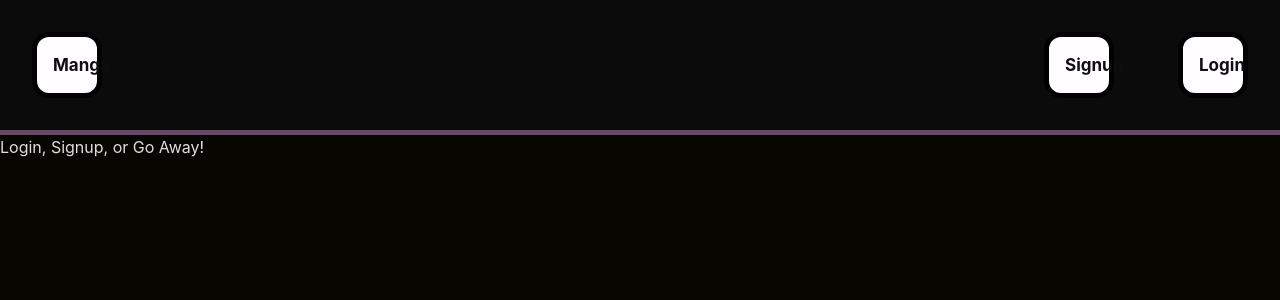
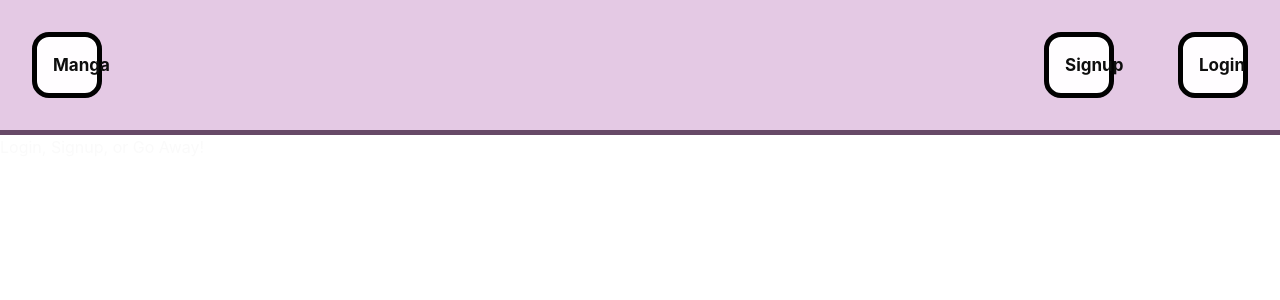
Before and after one commit to Maz1231/Manga-Project, a React (Vite) app in the folder my-vue-app/: page / in a window 1280 px wide. Shown: the top 300 px of the page. Built offline with nearby package versions, Linux system fonts and the light colour scheme; no server answers.

Commit message:
search author

```diff
--- a/my-vue-app/src/Pages/Author.jsx
+++ b/my-vue-app/src/Pages/Author.jsx
@@ -2,9 +2,10 @@ import React, {useEffect, useState}  from "react";
 // import { UserContext } from "../context/context";
 // import NavBar from "./NavBar";
 import AuthorCard from "./AuthorCard";
-
+import AuthorSearch from "./AuthorSearch"
 const Author = () => {
     const [author, setAuthor] = useState([]);
+    const [searchAuthor, setSearchAuthor] = useState("")
 
 
 
@@ -26,13 +27,18 @@ const Author = () => {
       setBook(removeAuthor)
     }
 
+    const showAuthor = author.filter((t) => {
+      return t.first_name.toLowerCase().includes(searchAuthor.toLowerCase())
+    })
+
 
 
 
     return (
       <div>
+        <AuthorSearch searchAuthor={searchAuthor} onSearchAuthor={setSearchAuthor}/>
         <AuthorCard
-        author={author} a
+        author={showAuthor} a
         setAuthor={setAuthor}
         onDeleteAuthor={handleDeleteAuthors}
         />
--- /dev/null
+++ b/my-vue-app/src/Pages/AuthorSearch.jsx
@@ -0,0 +1,17 @@
+import React from "react";
+
+function AuthorSearch( {searchAuthor, onSearchAuthor} ) {
+    return (
+        <div className="AuthorSearch">
+            <label className="labelName">Search YOUR favorite Author!</label>
+            <input
+            type="text"
+            id="search"
+            placeholder="Type a Author..."
+            onChange={(e) => onSearchAuthor(e.target.value)}
+            value={searchAuthor}/>
+        </div>
+    );
+}
+
+export default AuthorSearch;
--- a/my-vue-app/src/index.css
+++ b/my-vue-app/src/index.css
@@ -9,8 +9,10 @@
   font-weight: 400;
 
   color-scheme: light dark;
-  color: rgba(255, 255, 255, 0.87);
-  background-color: #070500;
+  color: rgba(249, 249, 249, 0.87);
+  /* background-image: url(https://wallpaperaccess.com/full/5056828.jpg), url(https://wallpaperaccess.com/full/5056828.jpg); */
+  background-position: right bottom, left top;
+  background-repeat: no-repeat, repeat;
 
   font-synthesis: none;
   text-rendering: optimizeLegibility;
@@ -41,7 +43,7 @@ header {
   align-items: center;
   width: 100%;
   border-bottom: 5px solid rgb(103, 73, 103);
-  background-color: rgb(12, 11, 12);
+  background-color: rgb(228, 201, 228);
 
 }
 
@@ -73,7 +75,7 @@ header a {
 } */
 
 form {
-  background-color: #64593d;
+  background-color: #e2bae4;
   border: 10px solid rgb(248, 248, 248);
   display: flex;
   flex-direction: column;
```
